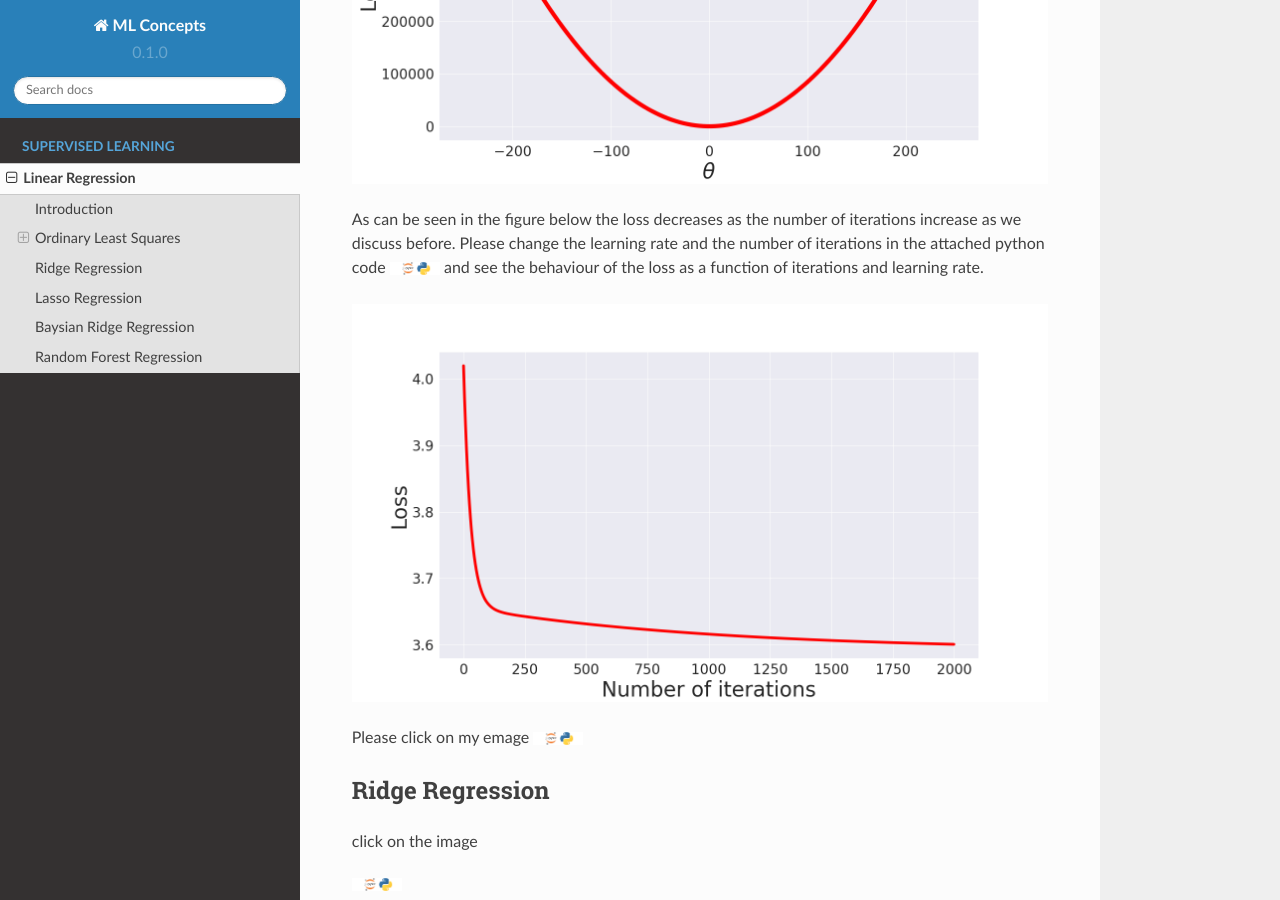
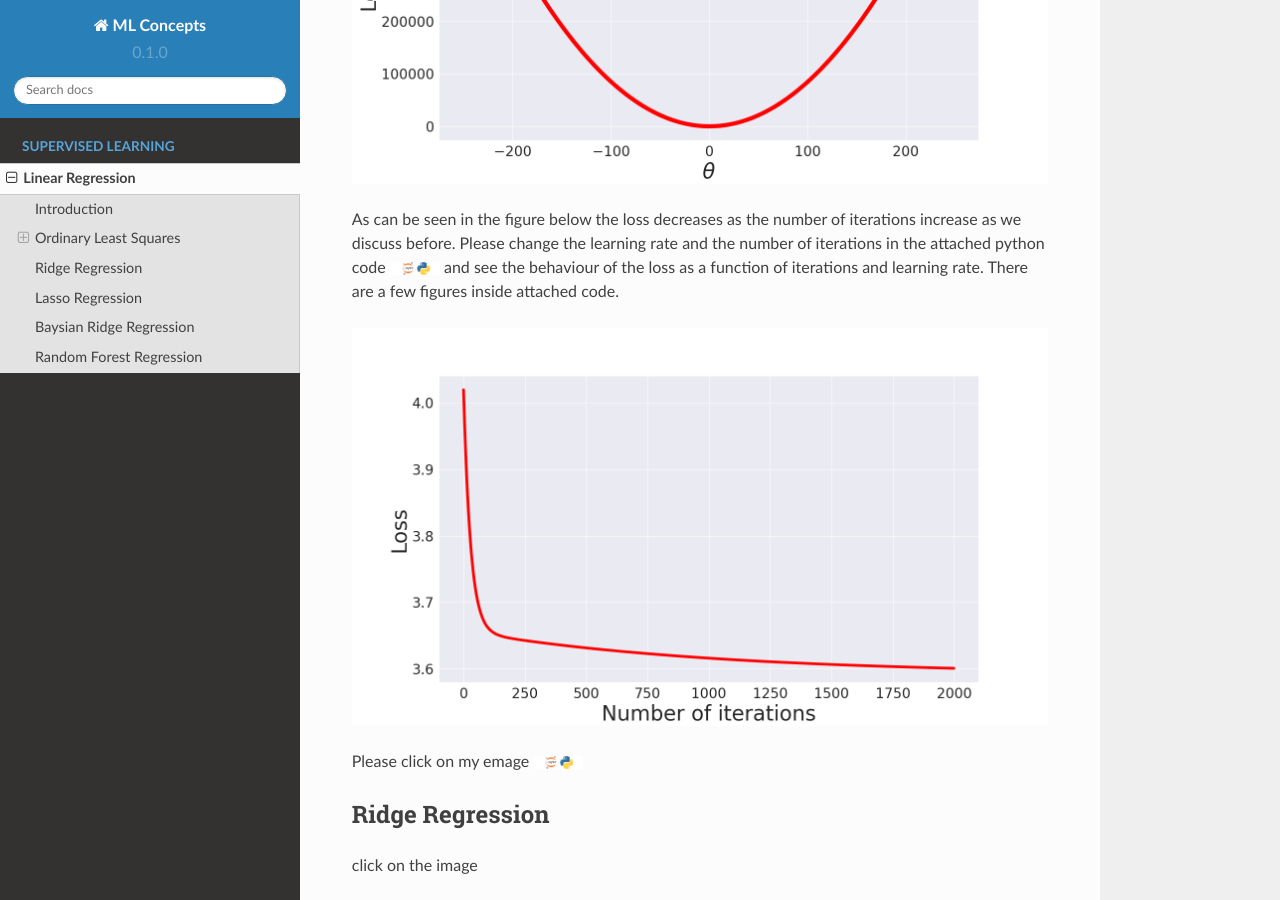
Before and after one commit to ghoshsubh/ML-project, a Sphinx documentation site: the page built from docs/source/Linear_regression.rst, in a window 1280 px wide and 900 px high, scrolled down 2732 px. Built offline with Sphinx 7.4.7 and the Read the Docs theme 2.0.0, drawn with Linux system fonts in a browser that asks for light colours.

Commit message:
Update Linear_regression.rst

```diff
--- a/docs/source/Linear_regression.rst
+++ b/docs/source/Linear_regression.rst
@@ -112,13 +112,17 @@ The magnitude of the learning rate :math:`\eta` decides the size of the step in
 .. image:: images/Loss(theta).png
 
 As can be seen in the figure below the loss decreases as the number of iterations increase as we discuss before. Please change the learning rate and the number of iterations in the attached python code
-|ImageLink|_ and see the behaviour of the loss as a function of iterations and learning rate.
+|ImageLink|_ and see the behaviour of the loss as a function of iterations and learning rate. There are a few figures inside attached code.
 
 .. |ImageLink| image:: images/jupyter_python.png
   :width: 50px
 .. _ImageLink: https://colab.research.google.com/drive/1BI1GGxJKHtnADoZvYhRYMcfanZ3NdXlK?usp=sharing
 
 .. image:: images/Loss(iter).png
+
+
+
+
 Please click on my emage |ImageLink|_
 
 .. |ImageLink| image:: images/jupyter_python.png
```
